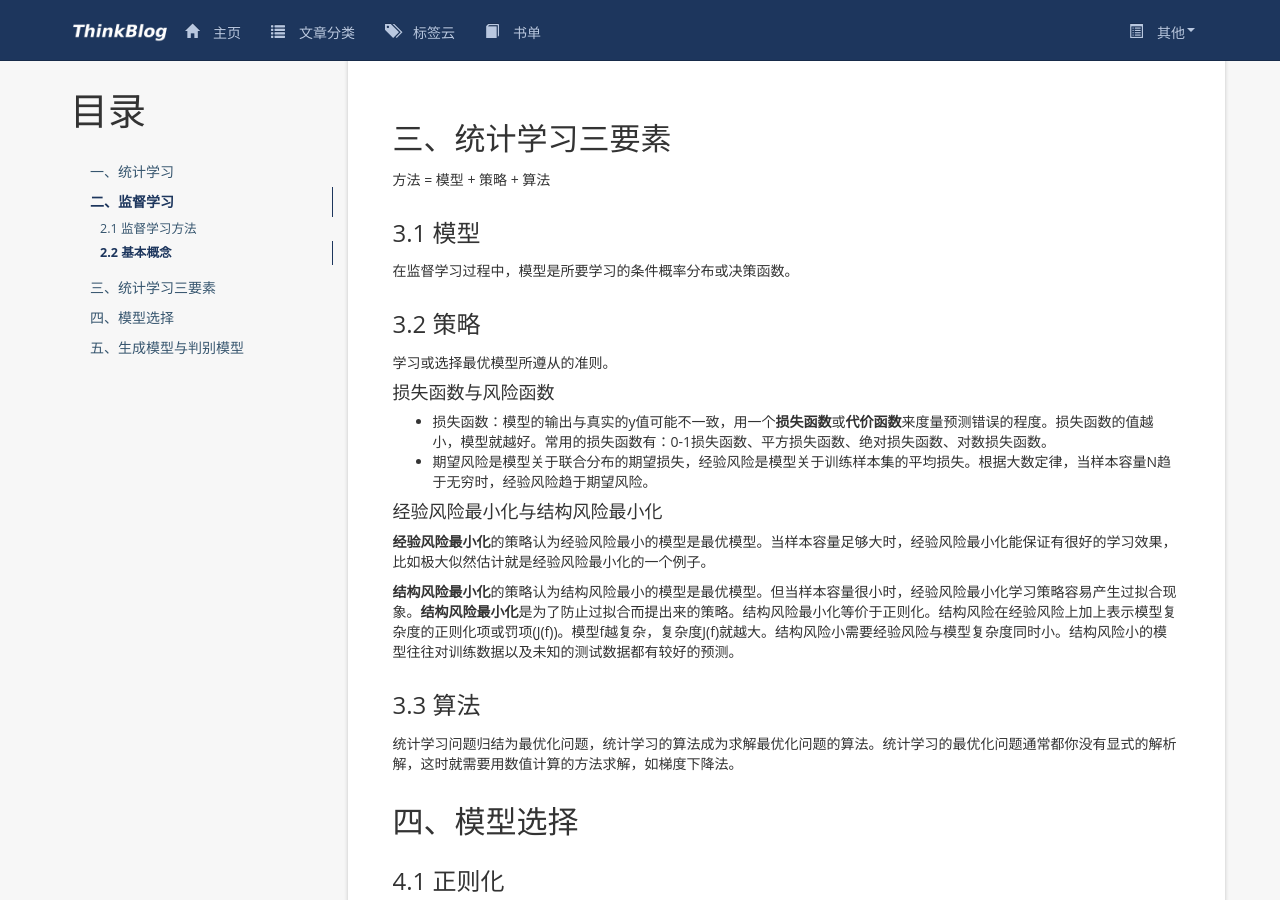
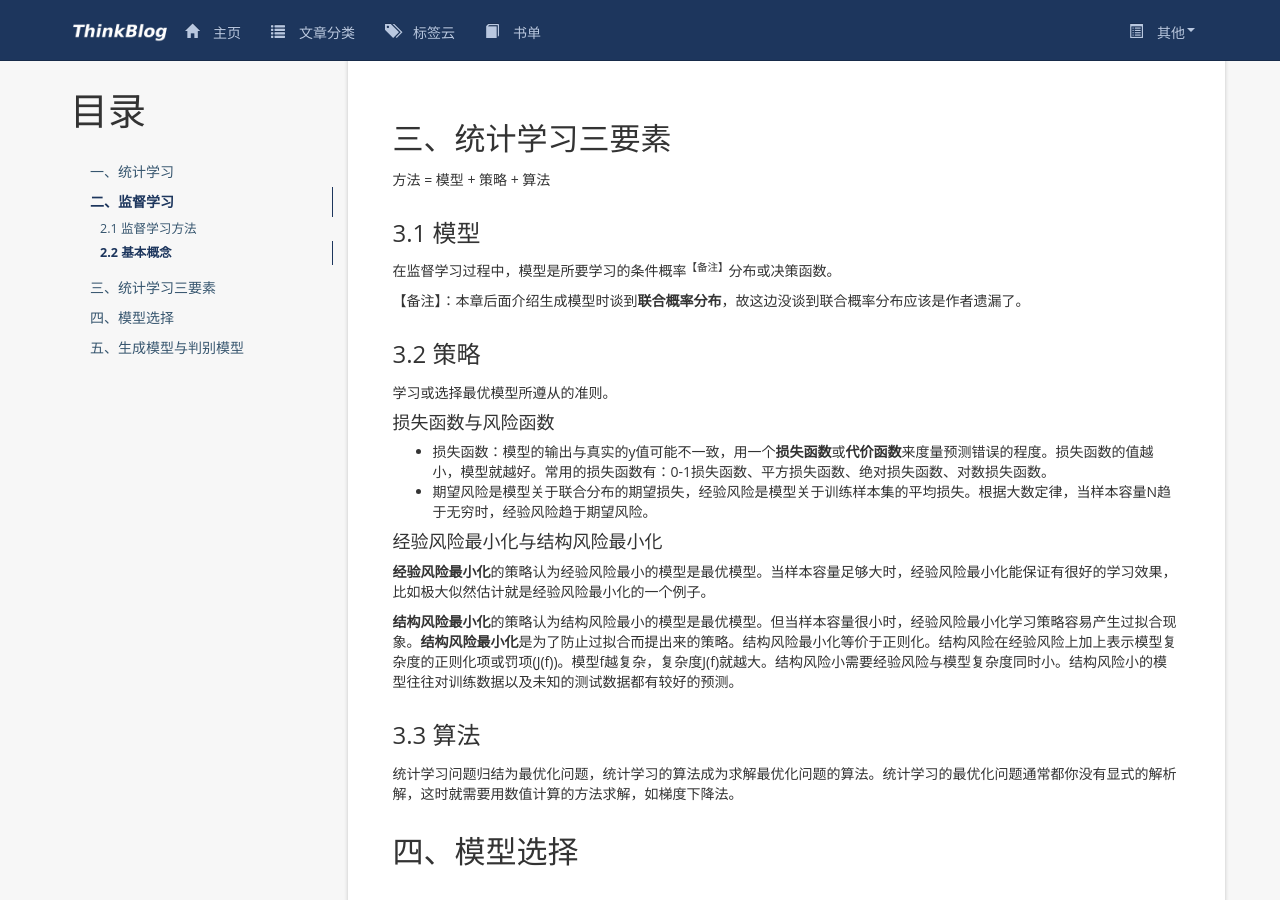
Before and after one commit to Brook-Lan/Brook-Lan.github.io, a Jekyll site: the page built from _posts/2019/2019-02-17-statistical-learning-method_introduction.md, in a window 1280 px wide and 900 px high, scrolled down 1052 px. Built offline with Jekyll 4.4.1, drawn with Linux system fonts in a browser that asks for light colours; nearby versions of some CDN libraries; comment, search, counter and statistics services are not loaded.

Commit message:
补充概论内容

```diff
--- a/_posts/2019/2019-02-17-statistical-learning-method_introduction.md
+++ b/_posts/2019/2019-02-17-statistical-learning-method_introduction.md
@@ -47,7 +47,9 @@ tags: 机器学习
 
 ### 3.1 模型
 
-在监督学习过程中，模型是所要学习的条件概率分布或决策函数。
+在监督学习过程中，模型是所要学习的条件概率<sup>【备注】</sup>分布或决策函数。
+
+【备注】：本章后面介绍生成模型时谈到**联合概率分布**，故这边没谈到联合概率分布应该是作者遗漏了。
 
 ### 3.2 策略
 
```
